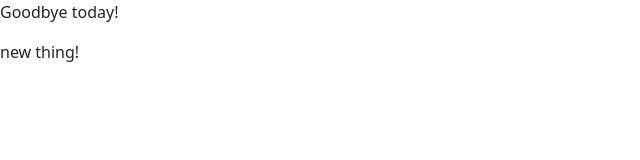
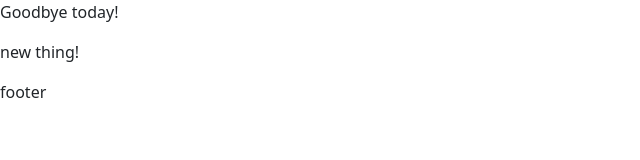
Before and after one commit to StevenV1368/task8repo, a plain HTML site: page 0gitbash/index.html in a window 1280 px wide. Shown: the full height of the page, 0-640 px from the left. Drawn offline with nearby package versions, Linux system fonts and the light colour scheme.

Commit message:
Added style.css(css folder) and added a footer to index.html
x

```diff
--- /dev/null
+++ b/0gitbash/css/style.css
@@ -0,0 +1,3 @@
+body{
+    background: tomato;
+}
--- a/0gitbash/index.html
+++ b/0gitbash/index.html
@@ -9,6 +9,7 @@
   <body>
     <p>Goodbye today!</p>
     <p> new thing!</p>
+    <footer>footer</footer>
     <script src="https://cdn.jsdelivr.net/npm/bootstrap@5.2.2/dist/js/bootstrap.bundle.min.js" integrity="sha384-OERcA2EqjJCMA+/3y+gxIOqMEjwtxJY7qPCqsdltbNJuaOe923+mo//f6V8Qbsw3" crossorigin="anonymous"></script>
   </body>
 </html>
```
